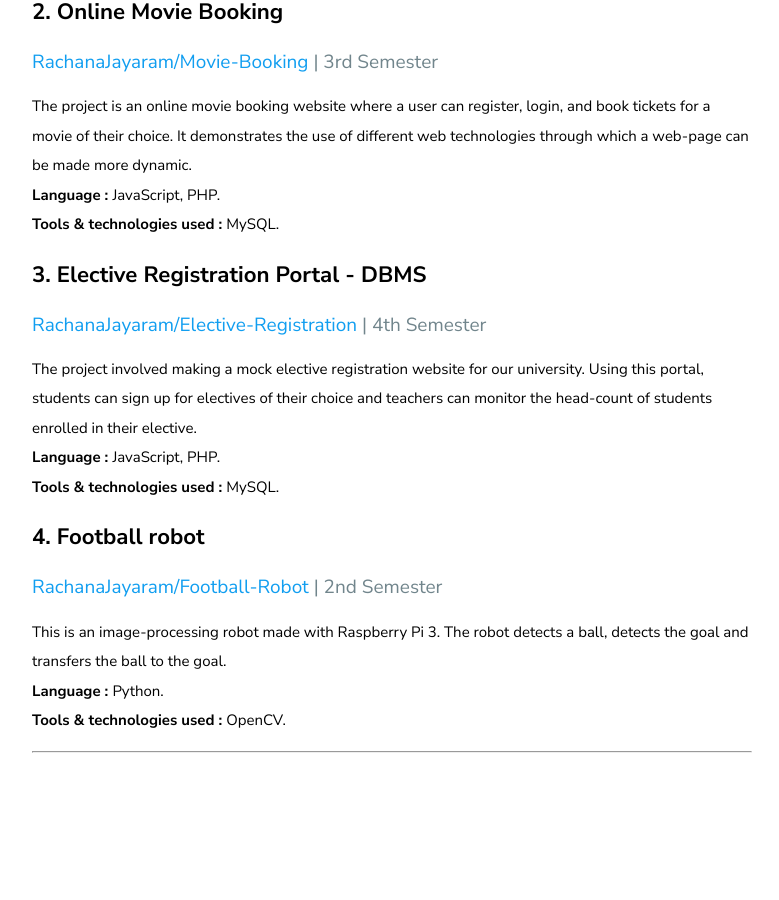
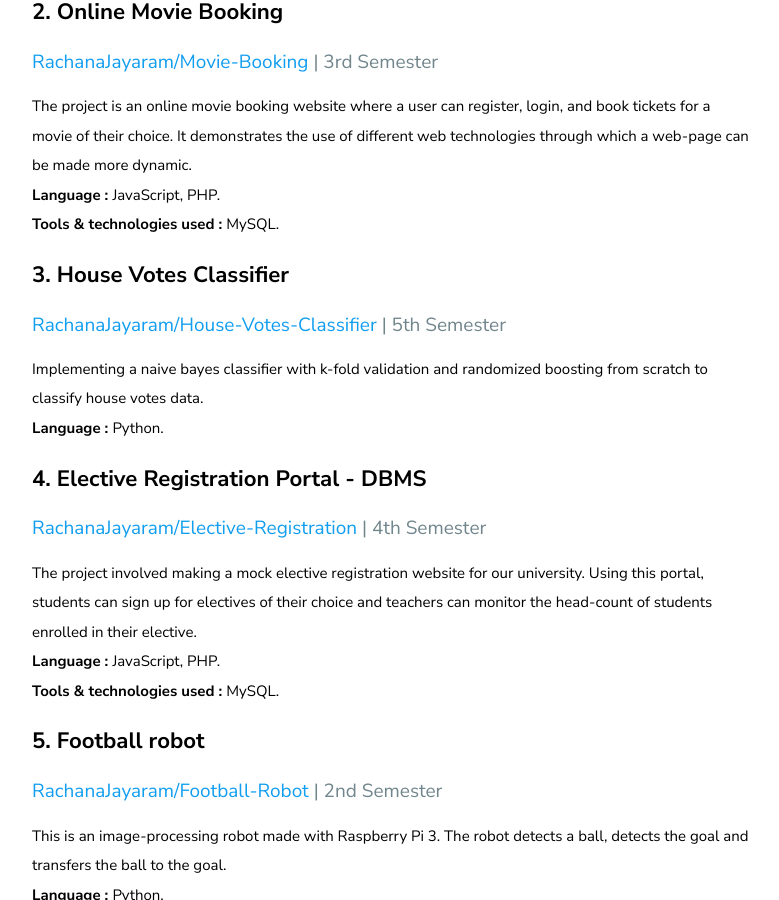
Before and after one commit to RachanaJayaram/projects, a Jekyll site: the page built from index.md, in a window 1280 px wide and 900 px high, scrolled down 1912 px. Shown: the whole window, without its empty margins (68-847 px from the left). Built offline with Jekyll 4.4.1, drawn with Linux system fonts in a browser that asks for light colours; before the commit the page ends 2674 px from its top, so only the background shows below that.

Commit message:
Update home.html

```diff
--- a/_layouts/home.html
+++ b/_layouts/home.html
@@ -163,9 +163,25 @@ layout: page
 	MySQL.
 </p>
 
+<h3>
+	3. House Votes Classifier
+</h3>
+<a href="https://github.com/RachanaJayaram/House-Votes-Classifier">RachanaJayaram/House-Votes-Classifier</a> <span
+	style="color:#71858c">| 5th Semester</span>
+
+
+<p>
+	Implementing a naive bayes classifier with k-fold validation and randomized boosting from scratch to classify house votes data.
+	<br>
+	<b>
+		Language :
+	</b>
+	Python.
+</p>
+
 
 <h3>
-	3. Elective Registration Portal - DBMS
+	4. Elective Registration Portal - DBMS
 </h3>
 <a href="https://github.com/RachanaJayaram/Elective-Registration">RachanaJayaram/Elective-Registration</a> <span
 	style="color:#71858c">| 4th Semester</span>
@@ -189,8 +205,9 @@ layout: page
 </p>
 
 
+
 <h3>
-	4. Football robot
+	5. Football robot
 </h3>
 <a href="https://github.com/RachanaJayaram/Football-Robot">RachanaJayaram/Football-Robot</a> <span
 	style="color:#71858c">| 2nd Semester</span>
@@ -211,4 +228,5 @@ layout: page
 	</b>
 	OpenCV.
 </p>
+
 <hr>
```
